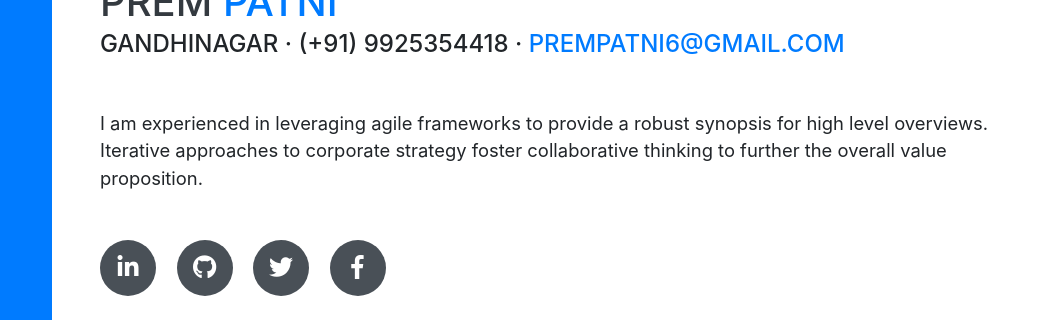
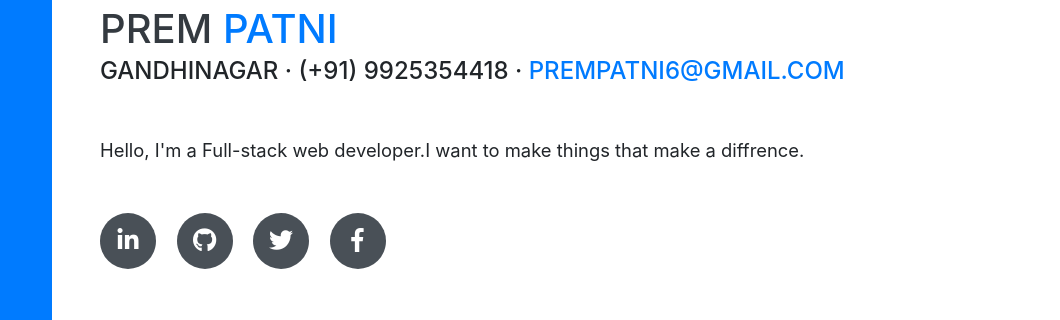
Before and after one commit to prempatni/prempatni.github.io, a website with bundled scripts: page index.html in a window 1280 px wide. Shown: the part 263-583 px from the top of the page, 220-1280 px from the left. Built offline with nearby package versions, Linux system fonts and the light colour scheme; a web font is replaced by a local one.

Commit message:
update index.html

```diff
--- a/index.html
+++ b/index.html
@@ -69,7 +69,7 @@
         <div class="subheading mb-5">Gandhinagar · (+91) 9925354418 ·
           <a href="mailto:name@email.com">prempatni6@gmail.com</a>
         </div>
-        <p class="lead mb-5">I am experienced in leveraging agile frameworks to provide a robust synopsis for high level overviews. Iterative approaches to corporate strategy foster collaborative thinking to further the overall value proposition.</p>
+        <p class="lead mb-5">Hello, I'm a Full-stack web developer.I want to make things that make a diffrence.</p>
         <div class="social-icons">
           <a href="#">
             <i class="fab fa-linkedin-in"></i>
```
